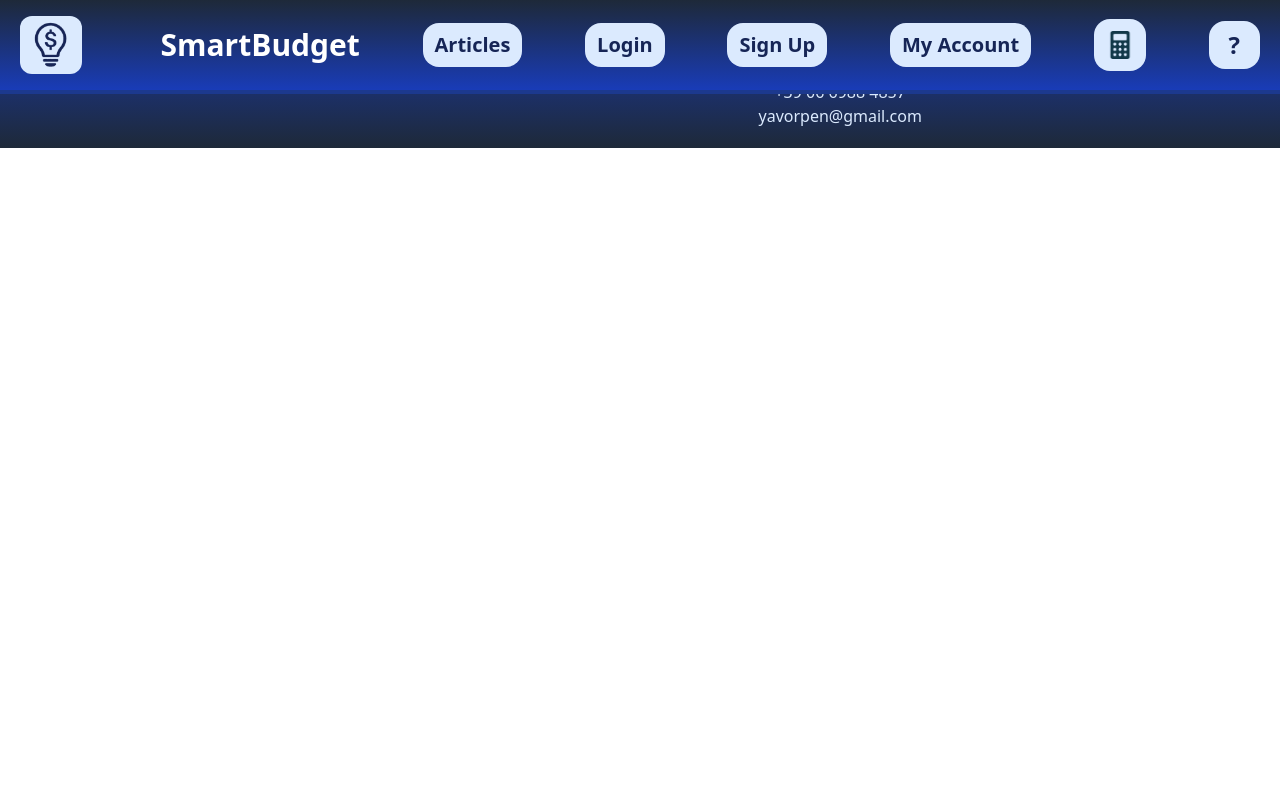
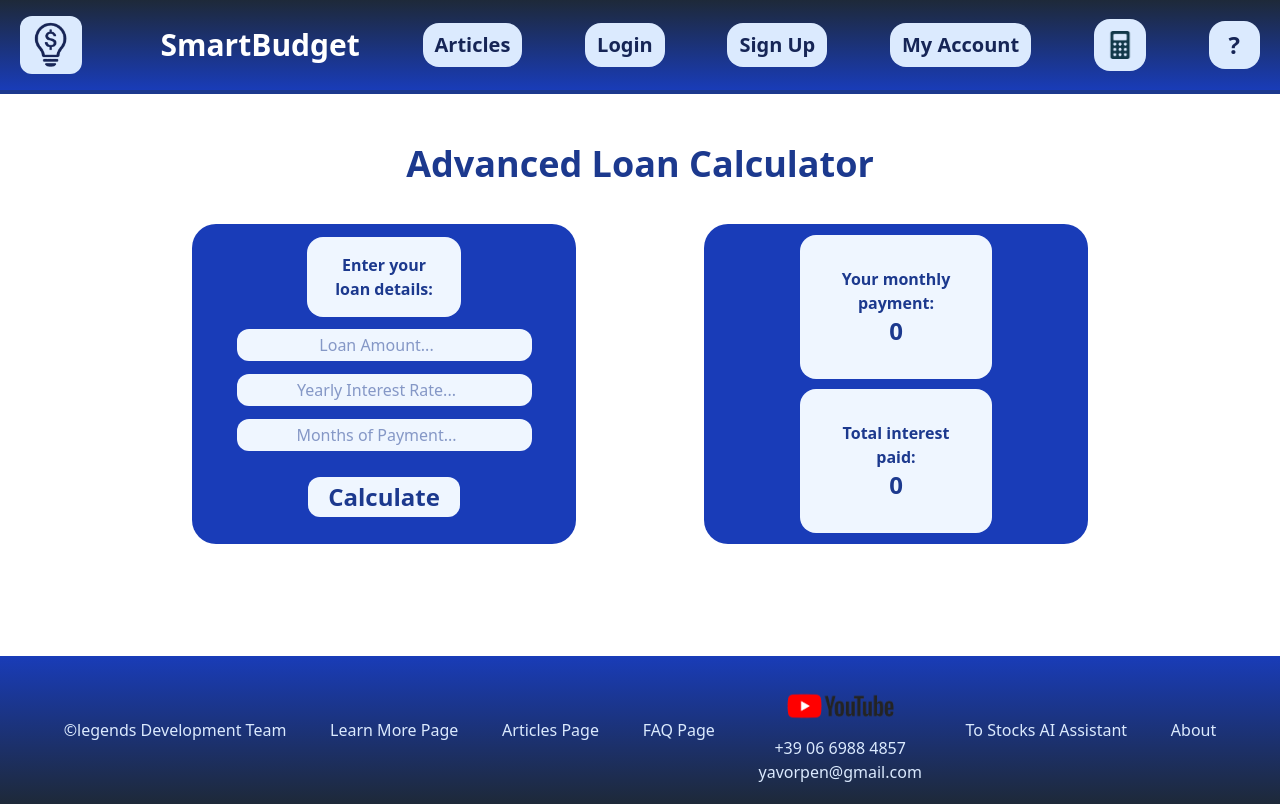
Before and after one commit to YavorPenev/TUES_FEST11_Legends, a React (Vite) app in the folder Frontend/: page /calcloan in a window 1280 px wide. Built offline with nearby package versions, Linux system fonts and the light colour scheme.

Commit message:
added loan calculator page

```diff
--- a/Frontend/src/NorCalcs.jsx
+++ /dev/null
@@ -1,15 +0,0 @@
-
-import React from 'react';
-
-function NorCalcs() {
-  return (
-    <div className="p-5 bg-gray-100">
-      <h1 className="text-blue-600 text-4xl font-bold mb-10 text-center">
-        -- Calculators --
-      </h1>
-
-    </div>
-  );
-}
-
-export default NorCalcs;
--- a/Frontend/src/home.jsx
+++ b/Frontend/src/home.jsx
@@ -7,7 +7,7 @@ import Law from './law';
 import AdviceAI from './adviceAI';
 import InvestAI from './InvestAI';
 import InvestCalc from './InvCalc';
-import NorCalcs from './NorCalcs';
+import LoanCalc from './loancalc';
 import CurrencyCalc from './CurenCalc';
 import Login from './login';
 import SignUP from './signup';
@@ -189,7 +189,7 @@ function Home() {
   <Route path="/advice" element={<AdviceAI />} />
   <Route path="/invest" element={<InvestAI />} />
   <Route path="/investcalc" element={<InvestCalc />} />
-  <Route path="/Calculators" element={<NorCalcs />} />
+  <Route path="/calcloan" element={<LoanCalc />} />
   <Route path="/CurrencyCalculator" element={<CurrencyCalc />} />
   <Route path="/login" element={<Login />} />
   <Route path="/signup" element={<SignUP />} />
--- /dev/null
+++ b/Frontend/src/loancalc.jsx
@@ -0,0 +1,90 @@
+import React, { useState } from 'react';
+
+function Calc(loan, interest, months) {
+  const minterest = interest / 100 / 12;
+  const payment = (loan * minterest * (1 + minterest) ** months) / ((1 + minterest) ** months - 1);
+  return payment;
+}
+
+function LoanCalc() {
+  const [loan, setLoan] = useState('');
+  const [interest, setInterest] = useState('');
+  const [months, setMonths] = useState('');
+  const [payment, setPayment] = useState(0);
+  const [interestPaid, setInterestPaid] = useState(0);
+
+  const handleCalculate = () => {
+    const numLoan = Number(loan);
+    const numInterest = Number(interest);
+    const numMonths = Number(months);
+
+    if (numLoan > 0 && numInterest > 0 && numMonths > 0) {
+      const calculatedPayment = Calc(numLoan, numInterest, numMonths);
+      setPayment(calculatedPayment.toFixed(2));
+
+      const calculatedInterestPaid = (calculatedPayment * numMonths) - numLoan;
+      setInterestPaid(calculatedInterestPaid.toFixed(2));
+    } else {
+      setPayment(0);
+      setInterestPaid(0);
+    }
+  };
+
+  return (
+    <div className="mt-36 h-80 mb-48">
+      <h1 className="text-blue-900 text-4xl font-bold mb-10 text-center">
+        Advanced Loan Calculator
+      </h1>
+
+      <div className='flex justify-evenly flex-col absolute left-[15%] w-[30%] mr-[10%] h-80 justify-items-center items-center bg-blue-800 rounded-3xl'>
+        <h2 className='p-4 text-blue-900 font-bold rounded-2xl bg-blue-50 w-[40%] hover:scale-110 transition-transform duration-200'>
+          Enter your loan details:
+        </h2>
+
+        <input
+          className=' text-center pr-8 pl-8 pt-1 pb-1 rounded-xl bg-blue-50 text-blue-900 hover:scale-105 transition-transform duration-100'
+          type="number"
+          value={loan}
+          onChange={(e) => setLoan(e.target.value)}
+          placeholder="Loan Amount..."
+        />
+
+        <input
+          className=' text-center pr-8 pl-8 pt-1 pb-1 rounded-xl bg-blue-50 text-blue-900 hover:scale-105 transition-transform duration-100'
+          type="number"
+          value={interest}
+          onChange={(e) => setInterest(e.target.value)}
+          placeholder="Yearly Interest Rate..."
+        />
+
+        <input
+          className='text-center pr-8 pl-8 pt-1 pb-1 rounded-xl bg-blue-50 text-blue-900 hover:scale-105 transition-transform duration-100'
+          type="number"
+          value={months}
+          onChange={(e) => setMonths(e.target.value)}
+          placeholder="Months of Payment..."
+        />
+
+        <button
+          className='mb-3.5 mt-3.5 pr-5 pl-5 text-2xl font-bold pt-1 pb-1 rounded-xl bg-blue-50 text-blue-900 hover:scale-150 transition-transform duration-300'
+          onClick={handleCalculate}
+        >
+          Calculate
+        </button>
+      </div>
+
+      <div className='flex justify-evenly flex-col absolute right-[15%] w-[30%] ml-[10%] h-80 justify-items-center items-center bg-blue-800 rounded-3xl'>
+        <div className='bg-blue-50 rounded-2xl p-8 text-blue-900 w-[50%] font-bold hover:scale-110 transition-transform duration-200'>
+          <h3>Your monthly payment:</h3>
+          <h4 className='text-2xl'>{payment}</h4>
+        </div>
+        <div className='bg-blue-50 rounded-2xl p-8 text-blue-900 w-[50%] font-bold hover:scale-110 transition-transform duration-200'>
+          <h3>Total interest paid:</h3>
+          <h4 className='text-2xl'>{interestPaid}</h4>
+        </div>
+      </div>
+    </div>
+  );
+}
+
+export default LoanCalc;
```
